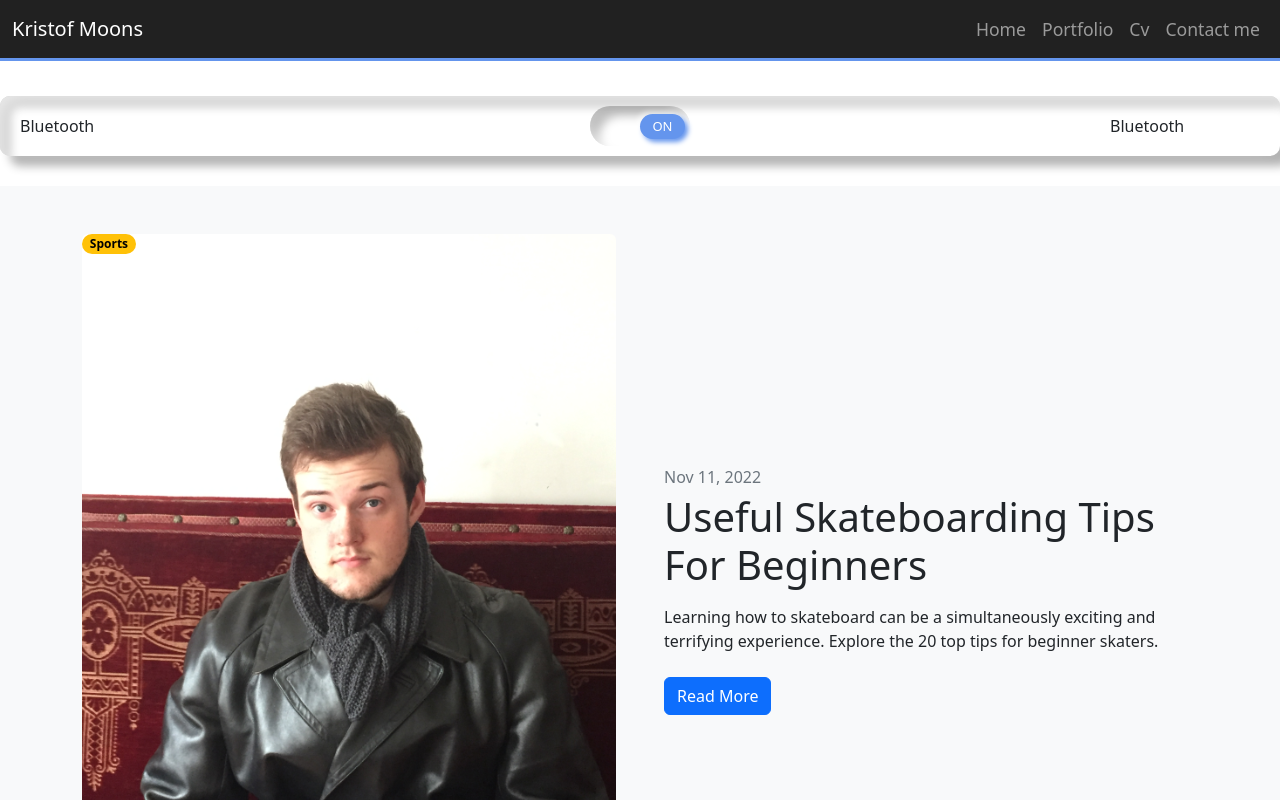
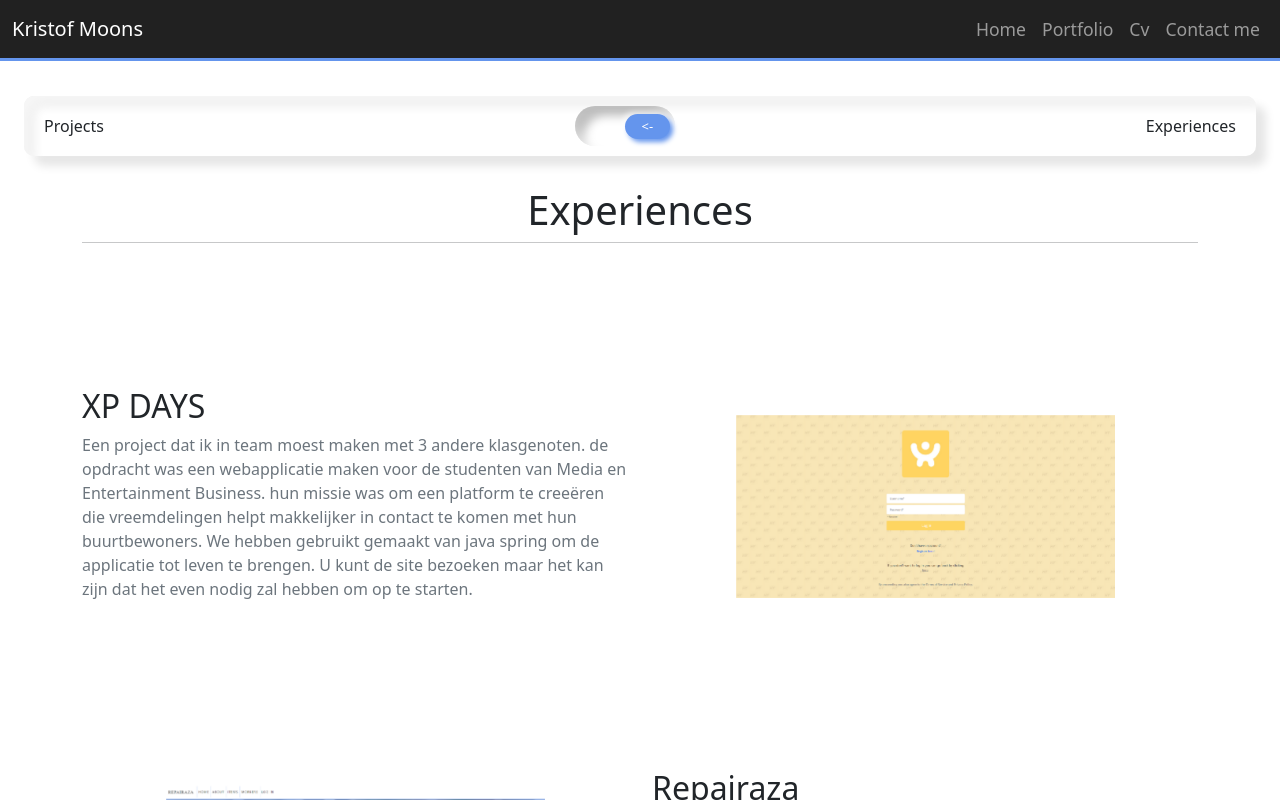
Before and after one commit to kristofmoons/porfolio, a React (Create React App) app: page /portfolio in a window 1280 px wide. Both pictures are taken after a click on the label 640 px from the left and 126 px from the top of the page. Shown: the top 800 px of the page. Built offline with nearby package versions, Linux system fonts and the light colour scheme.

Commit message:
styling update

```diff
--- a/src/App.css
+++ b/src/App.css
@@ -107,19 +107,11 @@ nav {
   border-radius: 10px;
   margin-bottom: 30px;
   box-shadow: -8px -8px 15px rgba(255,255,255,.7),
-  10px 10px 10px rgba(0,0,0, .3),
+  10px 10px 10px rgba(0,0,0, .1),
   inset 8px 8px 15px rgba(255,255,255,.7),
-  inset 10px 10px 10px rgba(0,0,0, .3);
+  inset 10px 10px 10px rgba(0,0,0, .1);
   justify-content: space-between;
   align-items: center;
-}
-
-.switch-label {
-  width: 150px;
-}
-
-.switch-label i {
-  margin-right: 5px;
 }
 
 .switch-toggle {
@@ -147,7 +139,7 @@ nav {
 
 .switch-toggle input[type="checkbox"] + label::before {
   position: absolute;
-  content: 'OFF';
+  content: '->';
   font-size: 13px;
   text-align: center;
   line-height: 25px;
@@ -164,7 +156,7 @@ nav {
 
 .switch-toggle input[type="checkbox"]:checked + label::before {
   left: 50%;
-  content: 'ON';
+  content: '<-';
   color: #fff;
   background-color: cornflowerblue;
   box-shadow: -3px -3px 5px rgba(255,255,255,.5),
--- a/src/components/Internships.js
+++ b/src/components/Internships.js
@@ -1,28 +1,40 @@
 function ImageLeft() {
 
     return (
-        <div className="col-12">
-            <div className="row align-items-center gy-3 gy-md-0 gx-xl-5">
-                <div className="col-xs-12 col-md-6">
-                    <div className="img-wrapper position-relative hcf-transform">
-                        <a href="#!">
-                                        <span
-                                            className="badge rounded-pill text-bg-warning position-absolute top-10px start-10px">Sports</span>
-                            <img
-                                className="img-fluid rounded w-100 hcf-of-cover hcf-op-center hcf-ih-250 hcf-ih-md-400"
-                                loading="lazy" src="/images/foto.JPG" alt=""/>
-                        </a>
+        <div className="container py-5">
+            <div className="row align-items-center mb-5">
+                <div className="col-lg-6 order-2 order-lg-1"><i className="fa fa-bar-chart fa-2x mb-3 text-primary"></i>
+                    <h2 className="font-weight-light">XP DAYS</h2>
+                    <p className="font-italic text-muted mb-4">
+                        Een project dat ik in team moest maken met 3 andere klasgenoten.
+                        de opdracht was een webapplicatie maken voor de studenten van Media en Entertainment Business.
+                        hun missie was om een platform te creeëren die vreemdelingen helpt makkelijker in contact te
+                        komen met
+                        hun buurtbewoners. We hebben gebruikt gemaakt van java spring om de applicatie tot leven te
+                        brengen.
+                        U kunt de site bezoeken maar het kan zijn dat het even nodig zal hebben om op te starten.
+                    </p>
+
+
+                </div>
+                <div className="col-lg-5 px-5 mx-auto order-1 order-lg-2">
+
+                    <div className="img-fluid mb-4 mb-lg-0">
+                        <div id="carouselExampleIndicators" className="carousel slide" data-bs-ride="carousel">
+                            <div className="carousel-inner">
+                                <div className="carousel-item active">
+                                    <img src="/images/projecten/HY/1.png" className="d-block w-100" alt="..."/>
+                                </div>
+                                <div className="carousel-item">
+                                    <img src="/images/projecten/HY/3.png" className="d-block w-100" alt="..."/>
+                                </div>
+                                <div className="carousel-item">
+                                    <img src="/images/projecten/HY/2.png" className="d-block w-100" alt="..."/>
+                                </div>
+                            </div>
+                        </div>
                     </div>
-                </div>
-                <div className="col-xs-12 col-md-6">
-                    <div>
-                        <p className="text-secondary mb-1">Nov 11, 2022</p>
-                        <h2 className="h1 mb-3"><a className="link-dark text-decoration-none" href="#!">Useful
-                            Skateboarding Tips For Beginners</a></h2>
-                        <p className="mb-4">Learning how to skateboard can be a simultaneously exciting and
-                            terrifying experience. Explore the 20 top tips for beginner skaters.</p>
-                        <a className="btn btn-primary" href="#!" target="_self">Read More</a>
-                    </div>
+
                 </div>
             </div>
         </div>
@@ -31,47 +43,58 @@ function ImageLeft() {
 
 function ImageRight() {
     return (
-        <div className="col-12">
-            <div className="row align-items-center flex-row-reverse gy-3 gy-md-0 gx-xl-5">
-                <div className="col-xs-12 col-md-6">
-                    <div className="img-wrapper position-relative hcf-transform">
-                        <a href="#!">
-                                        <span
-                                            className="badge rounded-pill text-bg-warning position-absolute top-10px end-10px">Travel</span>
-                            <img
-                                className="img-fluid rounded w-100 hcf-of-cover hcf-op-center hcf-ih-250 hcf-ih-md-400"
-                                loading="lazy" src="/images/foto.JPG" alt=""/>
-                        </a>
+        <div className="container py-5">
+            <div className="row align-items-center">
+                <div className="col-lg-5 px-5 mx-auto">
+
+                    <div className="img-fluid mb-4 mb-lg-0">
+                        <div id="carouselExampleIndicators" className="carousel slide" data-bs-ride="carousel">
+                            <div className="carousel-inner">
+                                <div className="carousel-item active">
+                                    <img src="/images/projecten/repairaza/1.png" className="d-block w-100" alt="..."/>
+                                </div>
+                                <div className="carousel-item">
+                                    <img src="/images/projecten/repairaza/2.png" className="d-block w-100" alt="..."/>
+                                </div>
+                                <div className="carousel-item">
+                                    <img src="/images/projecten/repairaza/3.png" className="d-block w-100" alt="..."/>
+                                </div>
+                            </div>
+                        </div>
                     </div>
+
                 </div>
-                <div className="col-xs-12 col-md-6">
-                    <div>
-                        <p className="text-secondary mb-1">Oct 9, 2022</p>
-                        <h2 className="h1 mb-3"><a className="link-dark text-decoration-none" href="#!">Strange
-                            Facts About Hot Air Balloons</a></h2>
-                        <p className="mb-4">You think the Wright Brothers were impressive? Hot air balloons
-                            were carrying people through the air almost a century before the Wright Brothers
-                            were even born.</p>
-                        <a className="btn btn-primary" href="#!" target="_self">Read More</a>
-                    </div>
+                <div className="col-lg-6"><i className="fa fa-leaf fa-2x mb-3 text-primary"></i>
+                    <h2 className="font-weight-light">Repairaza</h2>
+                    <p className="font-italic text-muted mb-4">
+                        Dit project was om ons aan te leren hoe java spring werkt, we mochten zelf een thema kiezen
+                        en moesten dit proberen te realiseren. Omdat men ouders graag naar restaureer programma's op tv
+                        kijken had ik besloten om een site te maken waar u uw oude spullen kon brengen om er nieuw leven
+                        in te blazen. U kunt de site bezoeken maar het kan zijn dat het even nodig zal hebben om op te
+                        starten.
+                    </p>
+
                 </div>
             </div>
         </div>
     );
 }
 
-export function Internships() {
 
+export default function Internships(){
+    return(<>
+            <div className="container">
+                <h1 className="font-weight-light text-center text-lg-left mt-4 mb-0">Experiences</h1>
+                <hr className="mt-2 mb-5"/>
+            </div>
 
-    return <section className="bg-light py-5 py-xl-6">
-        <div className="container overflow-hidden">
-            <div className="row gy-5">
-
+            <div className="py-5">
                 <ImageLeft/>
                 <ImageRight/>
 
 
             </div>
-        </div>
-    </section>
+        </>
+
+    );
 }
--- a/src/components/Projects.js
+++ b/src/components/Projects.js
@@ -1,11 +1,6 @@
-export default function Projects(){
- return(<>
-     <div className="container">
-         <h1 className="font-weight-light text-center text-lg-left mt-4 mb-0">Projecten</h1>
-         <hr className="mt-2 mb-5"/>
-     </div>
+function ImageLeft() {
 
-    <div className="py-5">
+    return (
         <div className="container py-5">
             <div className="row align-items-center mb-5">
                 <div className="col-lg-6 order-2 order-lg-1"><i className="fa fa-bar-chart fa-2x mb-3 text-primary"></i>
@@ -46,7 +41,11 @@ export default function Projects(){
                 </div>
             </div>
         </div>
+    );
+}
 
+function ImageRight() {
+    return (
         <div className="container py-5">
             <div className="row align-items-center">
                 <div className="col-lg-5 px-5 mx-auto">
@@ -83,6 +82,22 @@ export default function Projects(){
                 </div>
             </div>
         </div>
+    );
+}
+
+
+export default function Projects(){
+ return(<>
+     <div className="container">
+         <h1 className="font-weight-light text-center text-lg-left mt-4 mb-0">Projecten</h1>
+         <hr className="mt-2 mb-5"/>
+     </div>
+
+    <div className="py-5">
+        <ImageLeft/>
+        <ImageRight/>
+
+
     </div>
 </>
 
--- a/src/pages/AchievementPage.js
+++ b/src/pages/AchievementPage.js
@@ -1,5 +1,5 @@
 import Navbar from "../components/Navbar";
-import {Internships} from "../components/Internships";
+import Internships from "../components/Internships";
 import Projects from "../components/Projects";
 import {useState} from "react";
 
@@ -11,16 +11,16 @@ return (
     <>
         <Navbar/>
 
-        <div className="switch-holder">
+        <div className="switch-holder mx-4">
             <div className="switch-label">
-                <span>Bluetooth</span>
+                <span>Projects</span>
             </div>
             <div className="switch-toggle">
                 <input type="checkbox" id="bluetooth"  onChange={() => setToggle(!toggle)}/>
                     <label htmlFor="bluetooth"/>
             </div>
             <div className="switch-label">
-                <span>Bluetooth</span>
+                <span>Experiences</span>
             </div>
         </div>
 
```
